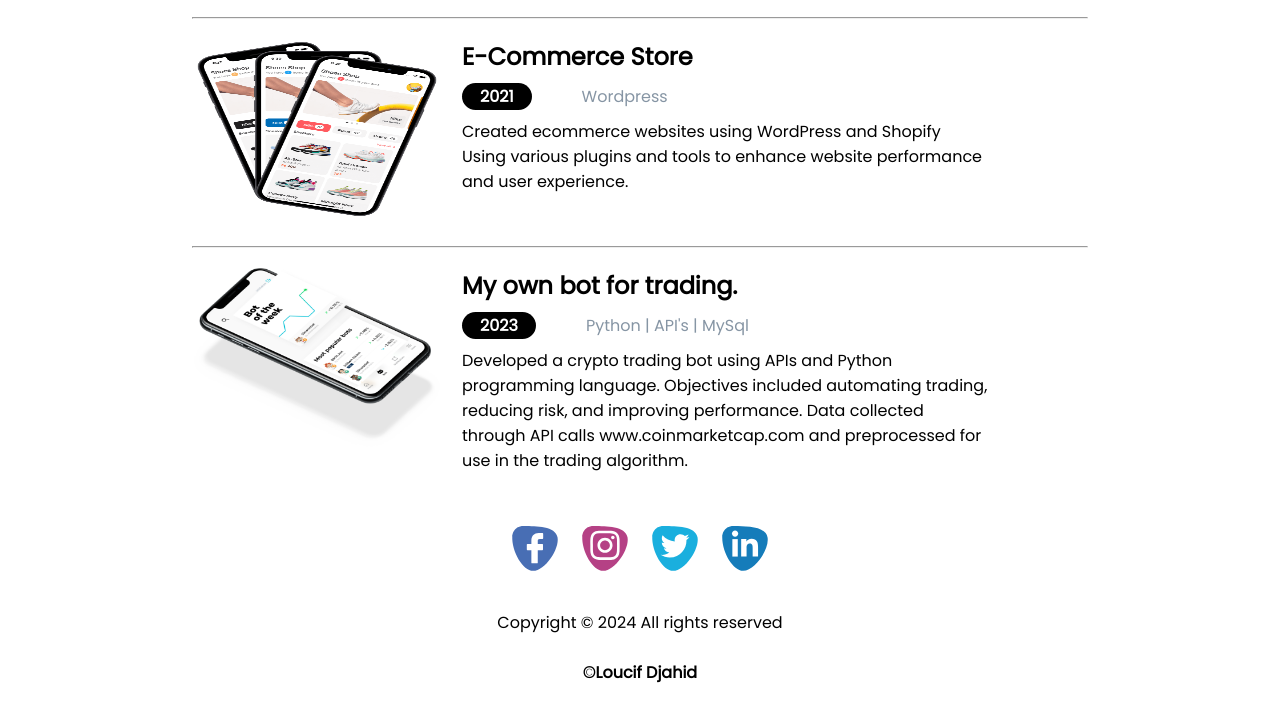
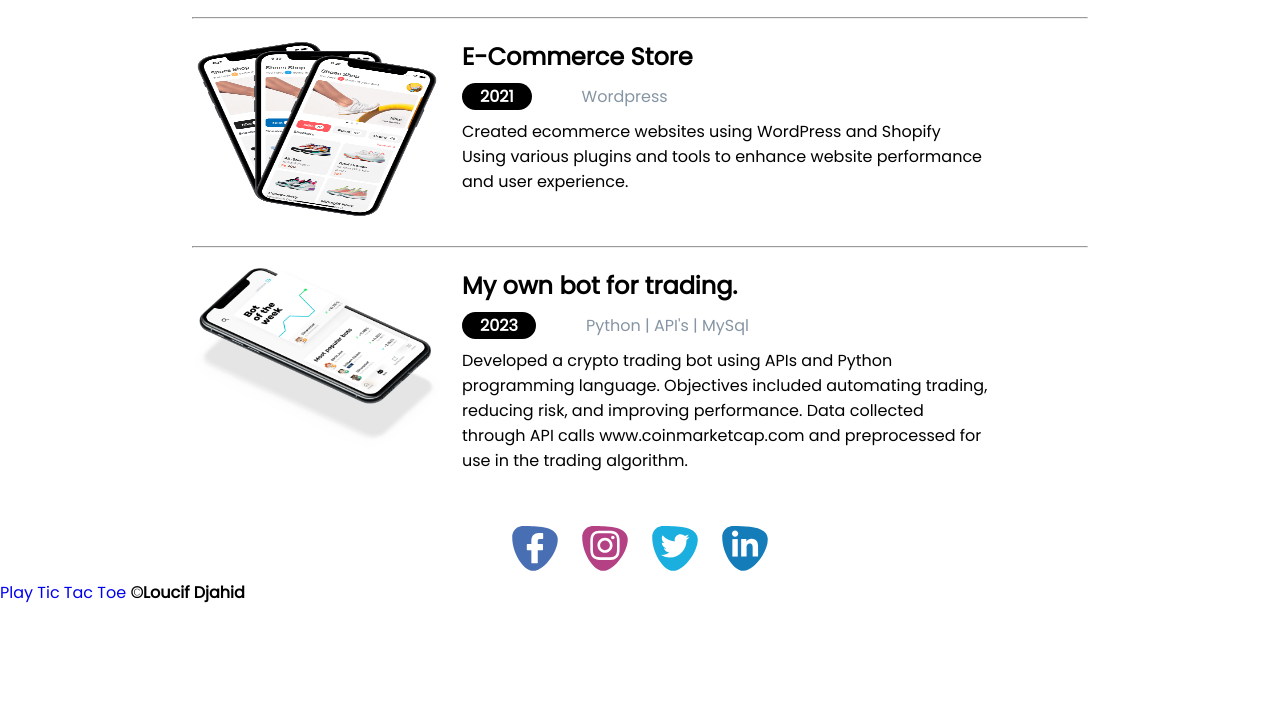
Before and after one commit to isoka17/Devoir01-3540_300261356, a plain HTML site: page index.html in a window 1280 px wide. Shown: the part 1104-1825 px from the top of the page. After the commit the page ends 1789 px from the top, so only its background shows below. Drawn offline with Linux system fonts and the light colour scheme.

Commit message:
Update index.html

```diff
--- a/index.html
+++ b/index.html
@@ -149,7 +149,7 @@ for use in the trading algorithm.
         <a href="#"><img src="/img/linkedin.svg" alt="" />
         </a>
       </div>
-      <p>Copyright © 2024 All rights reserved <br><br> <b> ©Loucif Djahid </b></p>
+      <a href="https://isoka17.github.io/Devoir2_3540_300261356/">Play Tic Tac Toe</a>  <b> ©Loucif Djahid </b></p>
     </footer>
 
   </body>
```
